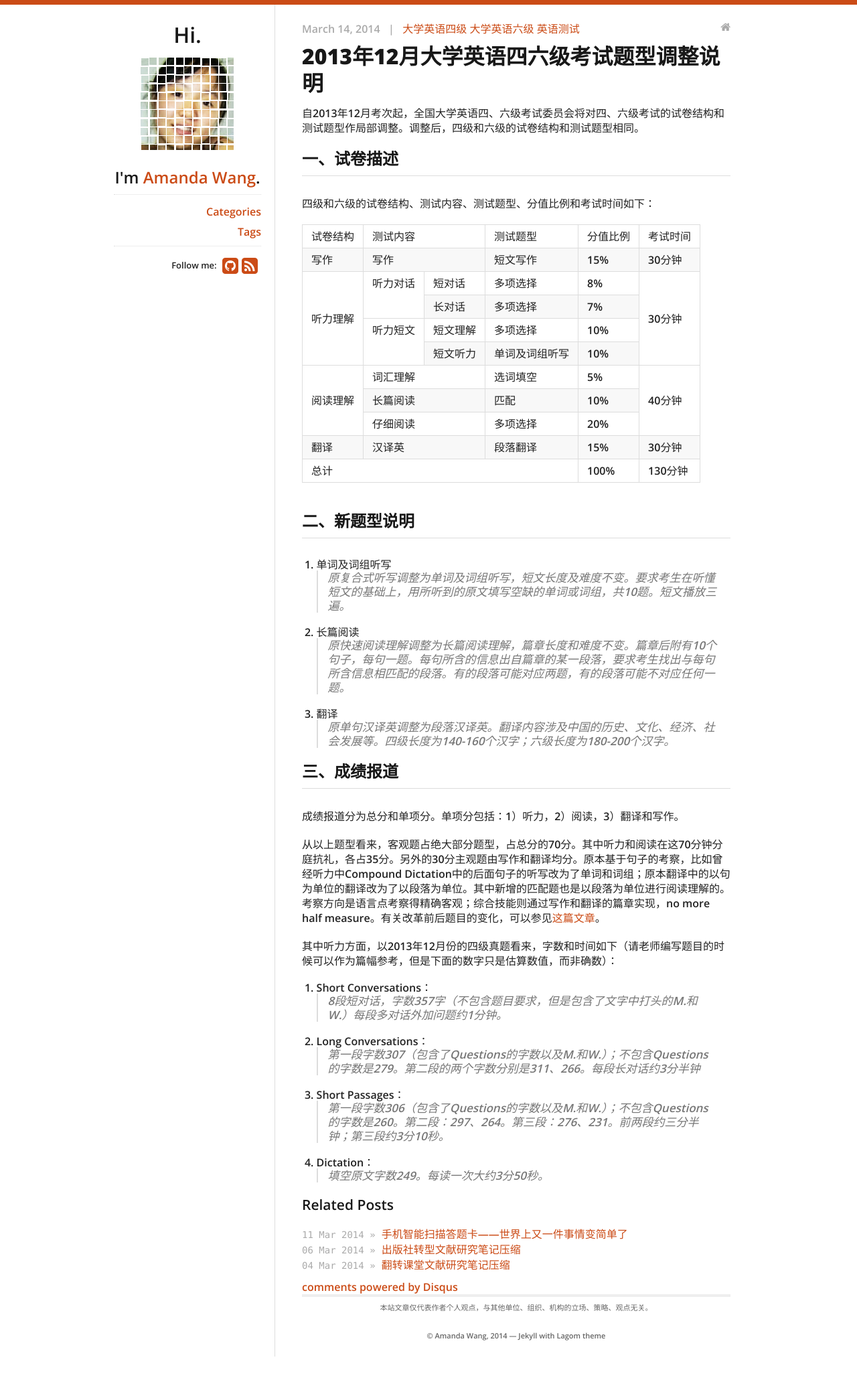
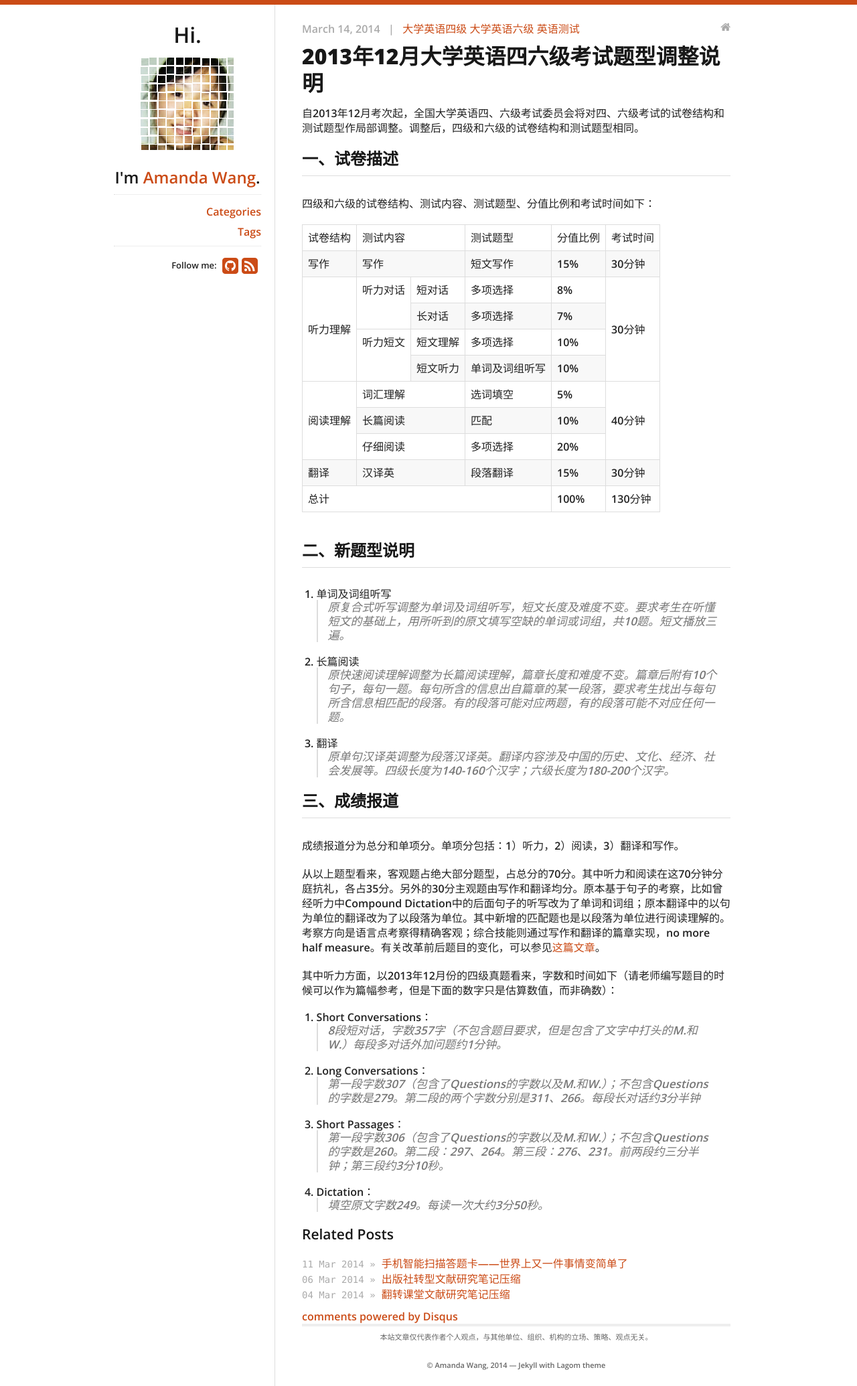
Before and after one commit to fantaghiro/fantaghiro.github.io, a Jekyll site: the page built from _posts/2014-03-14-New-CET.markdown, in a window 1280 px wide. Shown: the whole page at 67% size. Built offline with Jekyll 4.4.1, drawn with Linux system fonts in a browser that asks for light colours; nearby versions of some CDN libraries; comment, search, counter and statistics services are not loaded; before the commit the page ends 2026 px from its top, so only the background shows below that.

Commit message:
Update base.css

```diff
--- a/_includes/css/base.css
+++ b/_includes/css/base.css
@@ -345,7 +345,7 @@ table {
 }
 table td {
   border: 1px solid #ddd;
-  padding: 6px 13px;
+  padding: 0.5em;
 }
 table tr:nth-child(2n) {
   background-color: #f8f8f8;
```
